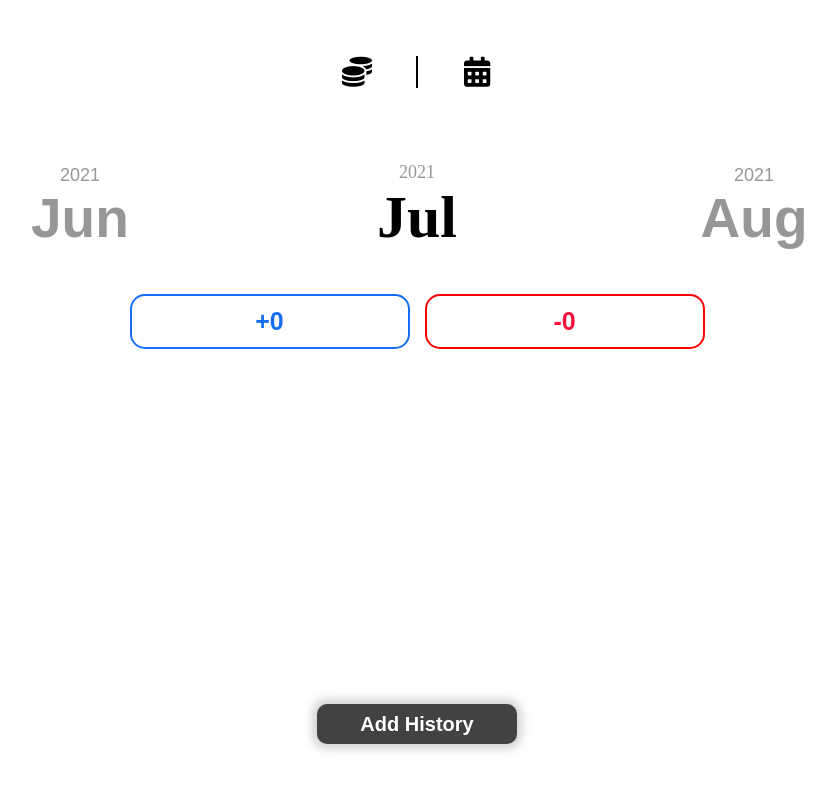
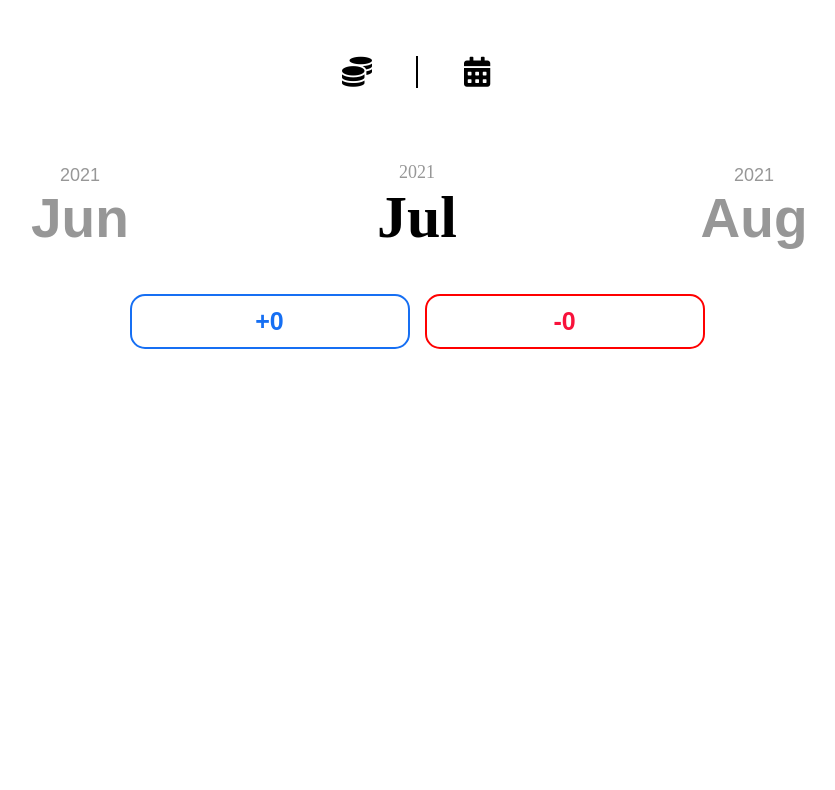
Before and after one commit to sangyun5108/BCSDproject, a React (Create React App) app: page /accountbook/addHistory/edit in a window 1280 px wide. Shown: the top 790 px of the page, without its empty margins (223-1058 px from the left). Built offline with nearby package versions, Linux system fonts and the light colour scheme.

Commit message:
Error
/calendar의 주소를 입력하는 경우, / 와 /calendar가 동시에 보여서, exact를 이용해서 해결해주었습니다.

```diff
--- a/src/pages/MainPage.js
+++ b/src/pages/MainPage.js
@@ -68,7 +68,7 @@ const MainPage = () => {
                 </BtnWrapper>
             </Wrapper>
             <SelectBar/>
-            <Route path='/' component={AccountBook}/>
+            <Route exact path='/'component={AccountBook}/>
             <Route path='/calendar' component={Calendar}/>
             <Route path='/addHistory' component={AddHistory}/>
             <Route path='/addHistory/edit' component={AddHistoryEdit}/>
```
